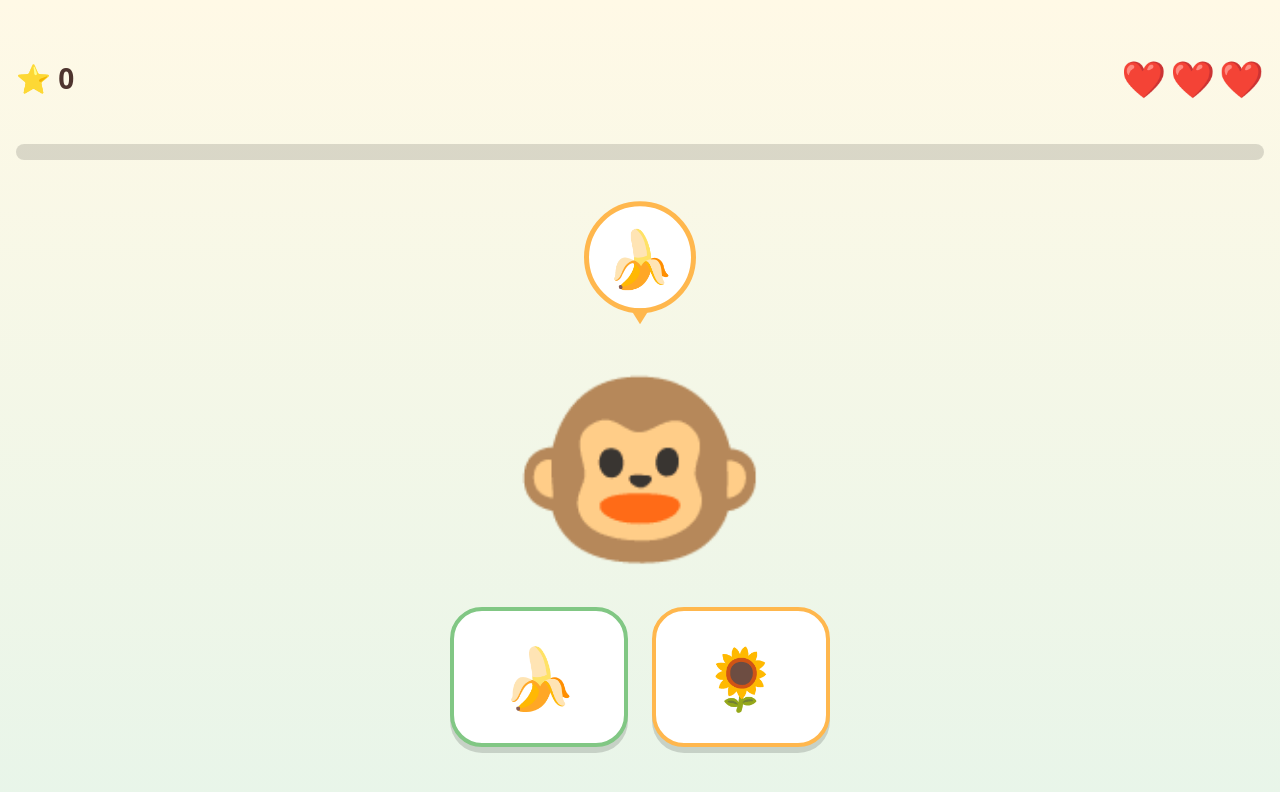
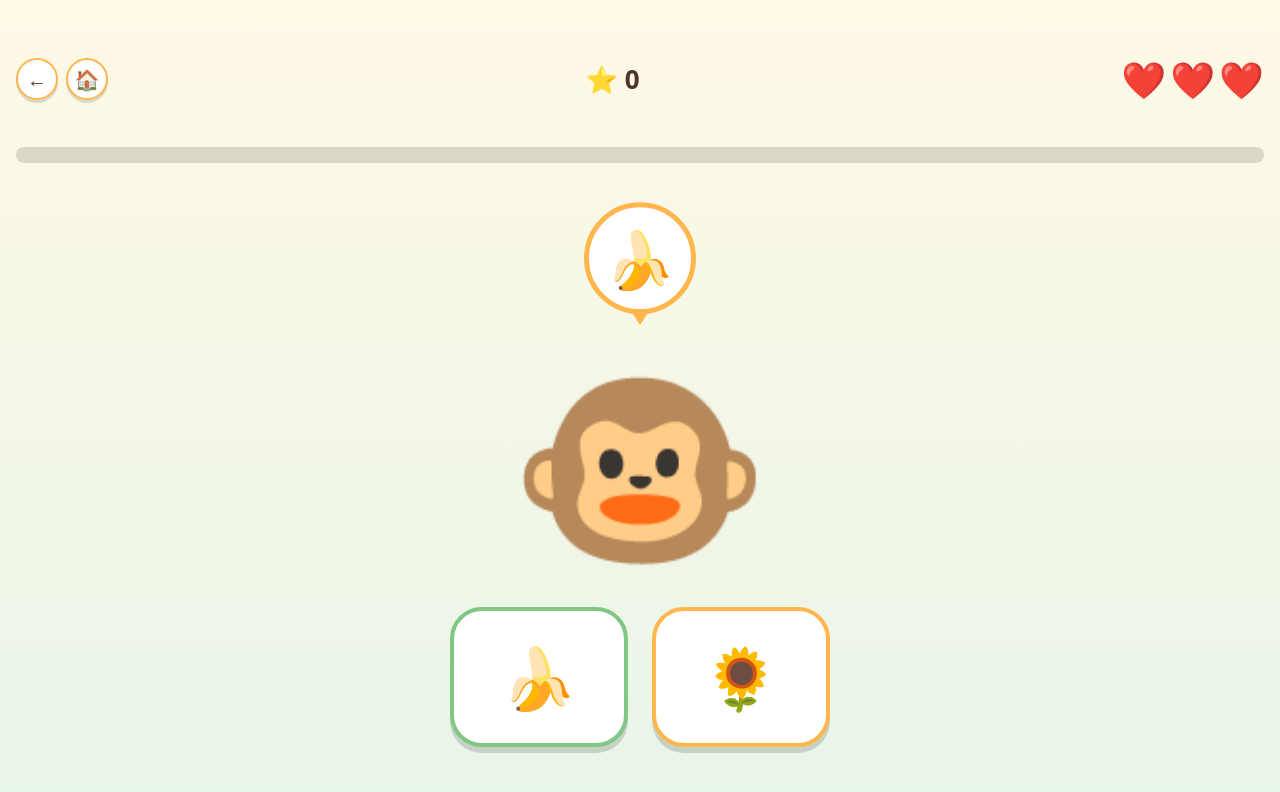
Before and after one commit to matrom/be-nuoi-thu-cung, a website: page www/index.html in a window 1280 px wide. Both pictures are taken after a click on the button "▶️ CHƠI NGAY". Drawn offline with Linux system fonts and the light colour scheme.

Commit message:
feat(ui): add back, pause, and home navigation buttons during gameplay and support Android back gesture

```diff
--- a/www/index.html
+++ b/www/index.html
@@ -22,7 +22,10 @@ button{font:inherit;color:inherit;border:0;cursor:pointer}
 .gear{position:absolute;top:calc(env(safe-area-inset-top,0px) + 8px);right:12px;width:48px;height:48px;font-size:26px;background:none;opacity:.4}
 .logo span{display:inline-block;font-size:clamp(46px,15vw,70px);animation:bob 1.2s infinite ease-in-out}
 .best{font-size:28px;font-weight:800}
-.top{display:flex;justify-content:space-between;width:100%;font-size:28px;font-weight:800;align-items:center}
+.top{display:flex;justify-content:space-between;width:100%;font-size:26px;font-weight:800;align-items:center;padding:2px 0}
+.top-nav{display:flex;gap:8px;align-items:center}
+.nav-btn{width:42px;height:42px;border-radius:50%;background:var(--card);color:var(--cink);border:2px solid var(--peach);box-shadow:0 3px 0 #0002;font-size:20px;display:inline-flex;align-items:center;justify-content:center;transition:transform .1s,box-shadow .1s;padding:0;cursor:pointer}
+.nav-btn:active{transform:translateY(2px);box-shadow:0 1px 0 #0002}
 .hearts span{font-size:36px;margin-left:4px}.hearts .off{opacity:.2;filter:grayscale(1)}.hearts .last{animation:pulse 1s infinite}
 .bar{width:100%;height:16px;border-radius:8px;background:#0002;overflow:hidden}.bar i{display:block;height:100%;background:var(--star);transition:width .4s}
 .bub{width:112px;height:112px;border-radius:50%;background:#fff;border:5px solid var(--peach);display:flex;align-items:center;justify-content:center;font-size:56px;color:#4E342E;animation:bob 1.5s infinite ease-in-out;transition:opacity .5s;position:relative}
@@ -72,7 +75,7 @@ function confetti(n){if(D.rm)return;for(let i=0;i<(n||50);i++){const c=document.
 function splash(){cur='splash';A.innerHTML='<div class="logo"><span>🐰</span><span style="animation-delay:.3s">🐱</span><span style="animation-delay:.6s">🐻</span><span style="animation-delay:.9s">🐶</span></div><div class="big" style="font-size:44px">🐾</div>';setTimeout(home,2000)}
 function home(){cur='home';clr();A.innerHTML=`<button class="gear" id="pg" aria-label="Dành cho phụ huynh">⚙️</button><div class="logo">${['🐰','🐱','🐻','🐶'].map((a,i)=>`<span style="animation-delay:${i*.3}s">${a}</span>`).join('')}</div><button class="play" id="go" aria-label="Chơi ngay">▶️ CHƠI NGAY</button><div class="best" aria-label="Điểm cao nhất ${D.best}">🏆 ⭐ ${D.best}</div><div><button class="ib" id="sn" aria-label="Âm thanh">${D.snd?'🔊':'🔇'}</button><button class="ib" id="mu" aria-label="Nhạc nền">${D.mus?'🎵':'🔕'}</button><button class="ib" id="co" aria-label="Bộ sưu tập thú cưng">🐾</button></div>`;
  $('#go').onclick=()=>{sPop();start()};$('#pg').onclick=gate;$('#sn').onclick=()=>{D.snd=!D.snd;save();home()};$('#mu').onclick=()=>{D.mus=!D.mus;save();home()};$('#co').onclick=coll}
-function coll(){cur='coll';A.innerHTML=`<div class="best">🐾 ${un().length}/${PETS.length}</div><div class="opts">${PETS.map(([p,t])=>`<div class="opt" style="min-height:96px;height:110px;opacity:${D.best>=t?1:.35}" aria-label="${D.best>=t?'Đã mở':'Chưa mở, cần '+t+' sao'}">${D.best>=t?p:'🔒'}</div>`).join('')}</div><div style="font-size:26px">${D.stk.slice(-8).join(' ')}</div><button class="sec" id="b">🏠</button>`;$('#b').onclick=home}
+function coll(){cur='coll';try{history.pushState({p:'c'},'')}catch(e){}A.innerHTML=`<div class="best">🐾 ${un().length}/${PETS.length}</div><div class="opts">${PETS.map(([p,t])=>`<div class="opt" style="min-height:96px;height:110px;opacity:${D.best>=t?1:.35}" aria-label="${D.best>=t?'Đã mở':'Chưa mở, cần '+t+' sao'}">${D.best>=t?p:'🔒'}</div>`).join('')}</div><div style="font-size:26px">${D.stk.slice(-8).join(' ')}</div><button class="sec" id="b" style="display:flex;align-items:center;justify-content:center;gap:8px">🏠 <span>VỀ TRANG CHỦ</span></button>`;$('#b').onclick=home}
 /* questions */
 const COL=[['#e53935','đỏ'],['#1e88e5','xanh dương'],['#fdd835','vàng'],['#43a047','xanh lá'],['#8e24aa','tím'],['#fb8c00','cam']],SHP=[['●','tròn'],['▲','tam giác'],['■','vuông'],['★','ngôi sao'],['♥','trái tim']],PR=[['🐰','🥕','cà rốt'],['🐱','🐟','cá'],['🐻','🍯','mật ong'],['🐶','🦴','xương'],['🐵','🍌','chuối'],['🐹','🌻','hoa hướng dương']];
 const dot=c=>`<i class="dot" style="background:${c[0]}"></i>`;
@@ -83,13 +86,17 @@ function gen(L){const t=pick(L>0?['color','shape','pair','count']:['color','shap
  if(t==='count'){const n=1+Math.floor(Math.random()*5);h=`<span class="cnt" style="color:#4E342E">${'●'.repeat(n)}</span>`;o=[n,...shuf([1,2,3,4,5].filter(x=>x!==n)).slice(0,k-1)].map((x,i)=>({h:`<span class="cnt">${'🍎'.repeat(x)}</span>`,l:x+' quả táo',ok:!i}))}
  return{t,an,h,o:shuf(o)}}
 const lv=s=>s<6?0:s<16?1:s<31?2:3;let sc=0,wr=0,lk=0,q;
-function start(){clr();if(D.lim&&(D.t[day()]||0)>=D.lim*60)return rest();sc=0;wr=0;next()}
-function hud(){return `<div class="top"><span id="sc">⭐ ${sc}</span><span class="hearts" aria-label="${3-wr} mạng">${[0,1,2].map(i=>`<span class="${i>=3-wr?'off':3-wr===1?'last':''}">❤️</span>`).join('')}</span></div><div class="bar"><i style="width:${(sc%5)*20}%"></i></div>`}
+function start(){clr();if(D.lim&&(D.t[day()]||0)>=D.lim*60)return rest();try{history.pushState({p:'g'},'')}catch(e){}sc=0;wr=0;next()}
+function hud(){return `<div class="top"><div class="top-nav"><button class="nav-btn" id="nb-back" aria-label="Quay lại / Tạm dừng" title="Tạm dừng / Quay lại">←</button><button class="nav-btn" id="nb-home" aria-label="Về trang chủ" title="Về trang chủ">🏠</button></div><span id="sc">⭐ ${sc}</span><span class="hearts" aria-label="${3-wr} mạng">${[0,1,2].map(i=>`<span class="${i>=3-wr?'off':3-wr===1?'last':''}">❤️</span>`).join('')}</span></div><div class="bar"><i style="width:${(sc%5)*20}%"></i></div>`}
+function pauseModal(){clr();if(sc>D.best){D.best=sc;save()}const d=modal(`<div style="font-size:52px">⏸️</div><div style="font-size:24px;font-weight:800;color:var(--cink)">BÉ MUỐN NGHỈ HẢ?</div><div style="font-size:20px;font-weight:700;color:#FF9800">⭐ Điểm của bé: ${sc}</div><button class="play" id="pm-res" style="height:76px;font-size:24px;width:min(260px,80vw)">▶️ CHƠI TIẾP</button><button class="sec" id="pm-hm" style="height:56px;font-size:20px;width:min(260px,80vw);margin-top:6px">🏠 VỀ TRANG CHỦ</button>`);$('#pm-res').onclick=()=>{ov=0;d.remove();next()};$('#pm-hm').onclick=()=>{ov=0;d.remove();home()}}
 function next(){clr();cur='game';lk=0;const L=lv(sc);q=gen(L);const C=['#81C784','#FFB74D','#90CAF9','#CE93D8'];
  A.innerHTML=`${hud()}<div class="bub ${L==1?'blink':''}" id="bb" aria-label="Thú muốn món này">${q.h}</div><div class="an ${L==3?'dance':''}" id="an">${q.an}</div><div class="opts">${q.o.map((x,i)=>`<button class="opt" style="--c:${C[i]}" data-i="${i}" aria-label="${x.l}">${x.h}</button>`).join('')}</div>`;
  if(L==2)later(()=>$('#bb')&&$('#bb').classList.add('dim'),2000);
  if(L==3){later(()=>{const b=$('#bb');if(b){b.classList.add('hide');const a=$('#an');a.classList.remove('dance');a.classList.add('tilt');a.insertAdjacentHTML('beforeend','<em>👉</em>')}},1500)}
- A.querySelectorAll('.opt').forEach(b=>b.onclick=()=>ans(b))}
+ A.querySelectorAll('.opt').forEach(b=>b.onclick=()=>ans(b));
+ const bBk=$('#nb-back'),bHm=$('#nb-home');
+ if(bBk)bBk.onclick=pauseModal;
+ if(bHm)bHm.onclick=()=>{if(sc>D.best){D.best=sc;save()}home()}}
 function sk(t,ok){const L=lv(sc);[t,...(L>1?['mem']:[])].forEach(k=>{const r=D.sk[k]=D.sk[k]||[0,0];r[1]++;if(ok)r[0]++})}
 function ans(b){if(lk)return;const x=q.o[b.dataset.i],an=$('#an');vib();sPop();sk(q.t,x.ok);
  if(x.ok){lk=1;wr=0;sc++;b.classList.add('ok');A.querySelectorAll('.opt').forEach(o=>o!==b&&o.classList.add('fade'));an.className='an hop';sTing();sCoin();vib(60);
@@ -119,5 +126,6 @@ function dash(){cur='dash';const t=D.t[day()]||0,m=Math.round(t/60),rt=k=>{const
  $('#lm').onclick=()=>{D.lim=LM[(LM.indexOf(D.lim)+1)%4];save();dash()};$('#ey').onclick=()=>{D.eye=!D.eye;save();dash()};$('#rm').onclick=()=>{D.rm=!D.rm;apply();save();dash()};$('#hc').onclick=()=>{D.hc=!D.hc;apply();save();dash()}}
 document.addEventListener('pointerdown',()=>{try{AC=AC||new(window.AudioContext||window.webkitAudioContext)()}catch(e){}},{once:true});
 if('serviceWorker'in navigator){window.addEventListener('load',()=>{navigator.serviceWorker.register('./sw.js').catch(()=>{})})}
+window.addEventListener('popstate',()=>{if(ov){ov=0;const o=$('#ov');if(o)o.remove();return}if(cur==='game'){if(sc>D.best){D.best=sc;save()}home()}else if(cur==='coll'||cur==='dash'||cur==='gate'||cur==='over'){home()}});
 splash();
 </script></body></html>
```
